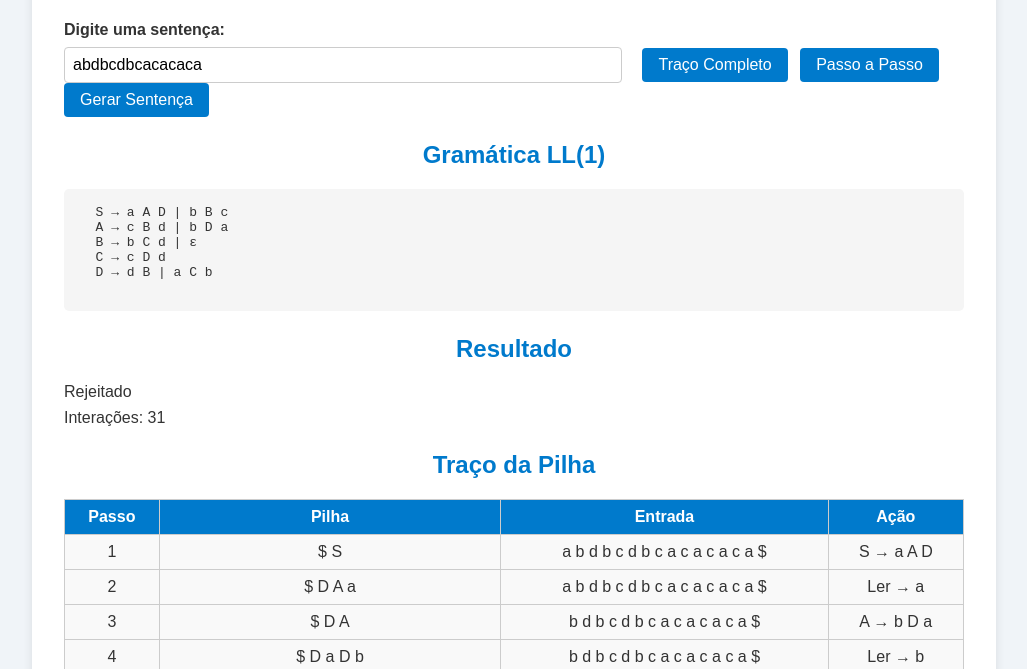
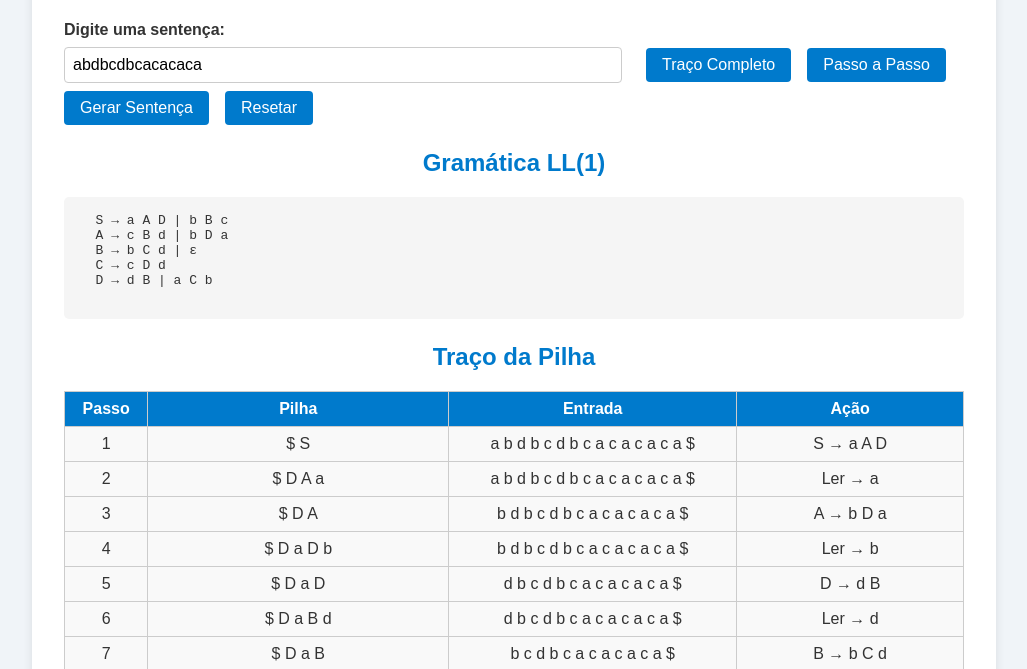
Before and after one commit to Gustavo-Azambuja/ANALISADOR, a plain HTML site: page index.html in a window 1280 px wide. Both pictures are taken after a click on the button "Gerar Sentença". Shown: the part 125-794 px from the top of the page, without its empty margins (126-1153 px from the left). Drawn offline with Linux system fonts and the light colour scheme.

Commit message:
second commit

```diff
--- a/index.html
+++ b/index.html
@@ -2,7 +2,7 @@
 <html lang="pt-BR">
 <head>
   <meta charset="UTF-8" />
-  <meta name="viewport" content="width=device-width, initial-scale=1.0" />
+  <meta name="viewport" content="width=device-width, initial-scale=1" />
   <title>Analisador Sintático LL(1)</title>
   <link rel="stylesheet" href="style.css" />
 </head>
@@ -12,11 +12,14 @@
 
     <section>
       <label for="input">Digite uma sentença:</label>
+      <div class="botoes">
         <input type="text" id="input" placeholder="Ex: abccd" />
         <button onclick="analisarCompleto()">Traço Completo</button>
         <button onclick="iniciarPassoAPasso()">Passo a Passo</button>
         <button id="proximoBtn" onclick="proximoPasso()" style="display:none;">Próximo</button>
         <button onclick="gerar()">Gerar Sentença</button>
+        <button onclick="resetarPilha()">Resetar</button>
+      </div>
     </section>
 
     <section>
@@ -28,12 +31,6 @@
   C → c D d
   D → d B | a C b
       </pre>
-    </section>
-
-    <section>
-      <h2>Resultado</h2>
-      <p id="resultado">Nenhuma análise realizada.</p>
-      <p id="iteracoes"></p>
     </section>
 
     <section>
@@ -52,7 +49,6 @@
         </tbody>
       </table>
     </section>
-
 
     <section>
       <h2>Conjuntos FIRST</h2>
--- a/script.js
+++ b/script.js
@@ -139,17 +139,25 @@ function parseSentence(input) {
     trace.push({ stack: [...stack], input: [...buffer], top, current });
 
     if (terminals.includes(top) || top === '$') {
-      if (top === current) buffer.shift();
-      else return { result: 'Rejeitado', trace, iterations: i + 1 };
+      if (top === current) {
+        buffer.shift();
+      } else {
+        return { result: 'Erro', trace, iterations: i + 1 };
+      }
     } else if (parsingTable[top][current]) {
       const production = parsingTable[top][current];
       for (let j = production.length - 1; j >= 0; j--) {
         if (production[j] !== 'ε') stack.push(production[j]);
       }
     } else {
-      return { result: 'Rejeitado', trace, iterations: i + 1 };
+      return { result: 'Erro', trace, iterations: i + 1 };
     }
+
     i++;
+
+    if (stack.length === 0 && buffer.length === 0) {
+      break;
+    }
   }
 
   return { result: 'Aceito', trace, iterations: i };
@@ -209,16 +217,22 @@ computeFollow();
 buildParsingTable();
 atualizarDadosAuxiliares();
 
-// novos botões:
 let passoTrace = [];
 let passoIndex = 0;
 
 function analisarCompleto() {
   const sentenca = document.getElementById("input").value;
+  exibirTraço(sentenca);
+}
+
+function gerar() {
+  const sentenca = generateSentence(15);
+  document.getElementById("input").value = sentenca;
+  exibirTraço(sentenca);
+}
+
+function exibirTraço(sentenca) {
   const resultado = parseSentence(sentenca);
-
-  document.getElementById("resultado").textContent = resultado.result;
-  document.getElementById("iteracoes").textContent = `Interações: ${resultado.iterations}`;
 
   const pilhaBody = document.getElementById("pilhaBody");
   pilhaBody.innerHTML = "";
@@ -236,7 +250,13 @@ function analisarCompleto() {
     entradaCell.textContent = t.input.join(" ");
 
     const acaoCell = document.createElement("td");
-    if (t.top === t.current && terminals.includes(t.top)) {
+
+    // última situação
+    if (t.top === '$' && t.current === '$') {
+      acaoCell.textContent = `Aceito em ${resultado.iterations} interações`;
+    } else if (resultado.result === "Erro" && i === resultado.trace.length - 1) {
+      acaoCell.textContent = `Erro em ${resultado.iterations} interações`;
+    } else if (t.top === t.current && terminals.includes(t.top)) {
       acaoCell.textContent = `Ler → ${t.current}`;
     } else if (parsingTable[t.top] && parsingTable[t.top][t.current]) {
       acaoCell.textContent = `${t.top} → ${parsingTable[t.top][t.current].join(' ')}`;
@@ -262,8 +282,6 @@ function iniciarPassoAPasso() {
   passoTrace = resultado.trace;
   passoIndex = 0;
 
-  document.getElementById("resultado").textContent = resultado.result;
-  document.getElementById("iteracoes").textContent = `Interações: ${resultado.iterations}`;
   document.getElementById("pilhaBody").innerHTML = "";
 
   if (passoTrace.length > 0) {
@@ -288,7 +306,12 @@ function proximoPasso() {
     entradaCell.textContent = t.input.join(" ");
 
     const acaoCell = document.createElement("td");
-    if (t.top === t.current && terminals.includes(t.top)) {
+
+    if (t.top === '$' && t.current === '$') {
+      acaoCell.textContent = `Aceito em ${passoTrace.length} interações`;
+    } else if (passoIndex === passoTrace.length - 1 && t.top !== t.current) {
+      acaoCell.textContent = `Erro em ${passoTrace.length} interações`;
+    } else if (t.top === t.current && terminals.includes(t.top)) {
       acaoCell.textContent = `Ler → ${t.current}`;
     } else if (parsingTable[t.top] && parsingTable[t.top][t.current]) {
       acaoCell.textContent = `${t.top} → ${parsingTable[t.top][t.current].join(' ')}`;
@@ -303,15 +326,15 @@ function proximoPasso() {
 
     document.getElementById("pilhaBody").appendChild(row);
     passoIndex++;
-  }
 
-  if (passoIndex >= passoTrace.length) {
-    document.getElementById("proximoBtn").style.display = "none";
+    if (passoIndex >= passoTrace.length) {
+      document.getElementById("proximoBtn").style.display = "none";
+    }
   }
 }
 
-function gerar() {
-  const sentenca = generateSentence();
-  document.getElementById("input").value = sentenca;
-  analisarCompleto();
+function resetarPilha() {
+  document.getElementById("pilhaBody").innerHTML = "";
+  document.getElementById("input").value = "";
+  document.getElementById("proximoBtn").style.display = "none";
 }
--- a/style.css
+++ b/style.css
@@ -94,6 +94,7 @@ p {
 #tabela td.empty {
   background-color: #eee;
 }
+
 #pilhaTable {
   width: 100%;
   border-collapse: collapse;
@@ -114,3 +115,15 @@ p {
 #pilhaTable td {
   background-color: #f9f9f9;
 }
+
+.botoes {
+  display: flex;
+  flex-wrap: wrap;
+  gap: 0.5rem;
+  align-items: center;
+  margin-top: 0.5rem;
+}
+
+.botoes button {
+  flex-shrink: 0;
+}
```
Lines whose indentation alone changed are shown as unchanged.
